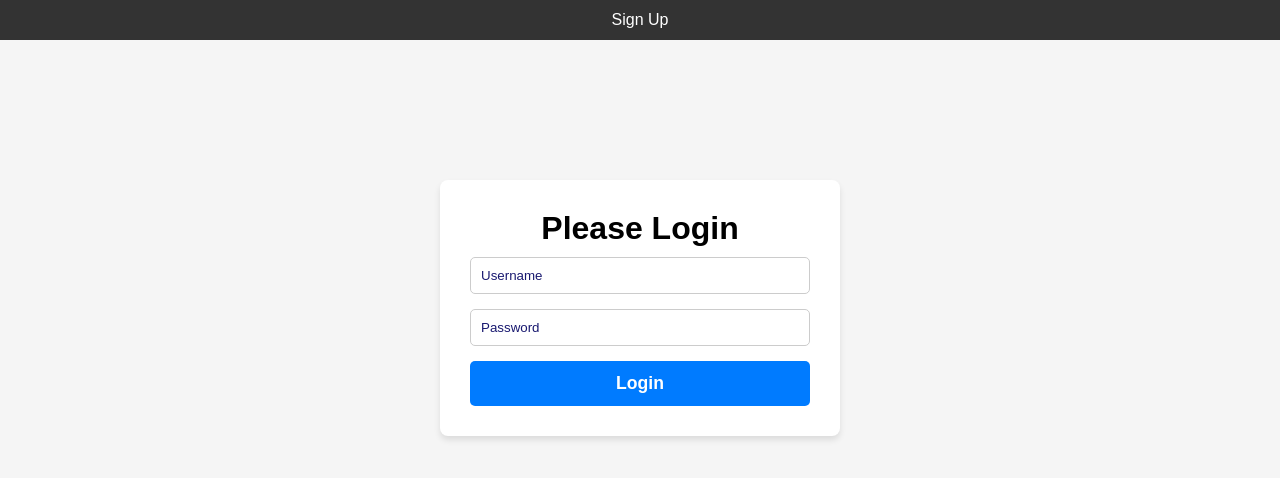
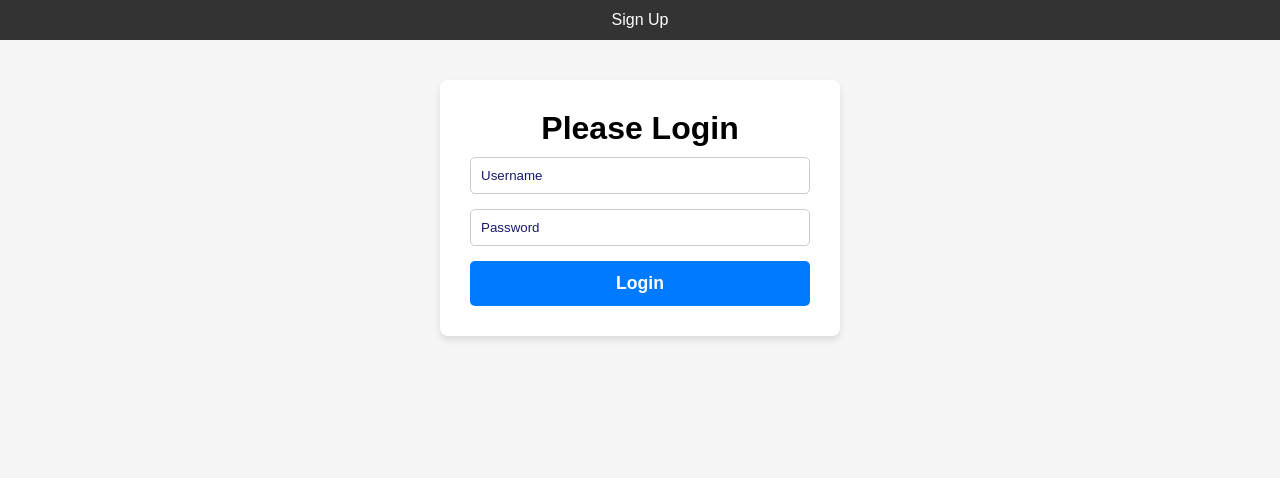
Before and after one commit to sdunlap1/capstone-frontend, a React (Create React App) app: page /signup in a window 1280 px wide. Both pictures are taken after a click on the item "Login". Shown: the top 478 px of the page. Built offline with nearby package versions, Linux system fonts and the light colour scheme; no server answers.

Commit message:
Added different class names

```diff
--- a/src/App.js
+++ b/src/App.js
@@ -49,8 +49,8 @@ const App = () => {
         <Route path="/user" element={<ProtectedRoute><UserPage /></ProtectedRoute>} />
 
         {/* Unprotected routes */}
-        <Route path="/login" element={token ? <Navigate to="/dashboard" replace /> : <div className="main-content"><LoginForm /></div>} />
-        <Route path="/signup" element={token ? <Navigate to="/dashboard" replace /> : <div className="main-content"><SignupForm /></div>} />
+        <Route path="/login" element={token ? <Navigate to="/dashboard" replace /> : <div className="login"><LoginForm /></div>} />
+        <Route path="/signup" element={token ? <Navigate to="/dashboard" replace /> : <div className="signup"><SignupForm /></div>} />
       </Routes>
     </div>
   );
```
